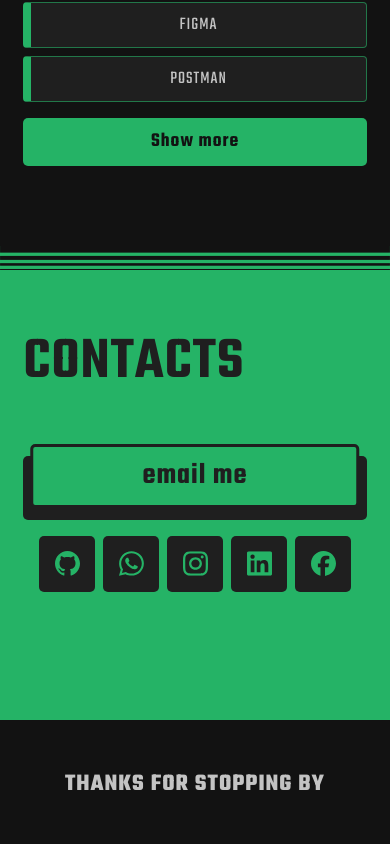
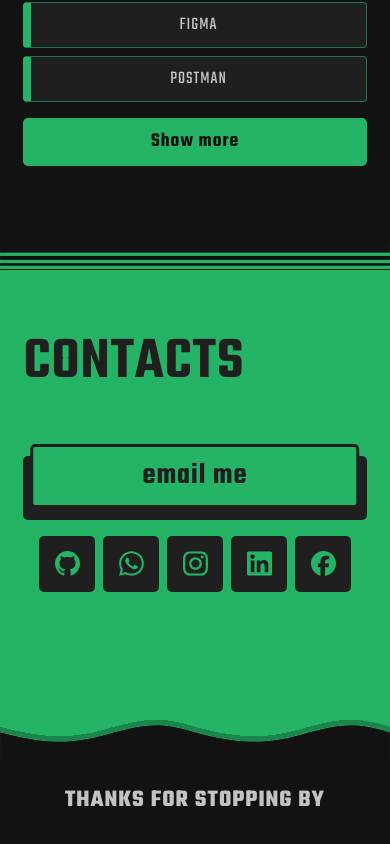
Before and after one commit to Shyar-afrini/portfolio, a Next.js app: page / in a window 390 px wide. Shown: the part 3171-4015 px from the top of the page. Built offline with nearby package versions, Linux system fonts and the light colour scheme; no server answers.

Commit message:
core(addition|fix): Added the sine wave effect to the last section (contacts), also fixed the overflow of the project slider container in mobile view.

```diff
--- a/app/page.tsx
+++ b/app/page.tsx
@@ -7,15 +7,15 @@ import TechStackSection from "@/layouts/tech-stack-section/TechStackSection";
 
 const LastSection = () => {
   return (
-    <div className="w-full h-fit py-12 bg-primary flex items-center justify-center text-2xl xs:text-3xl sm:text-4xl md:text-5xl lg:text-6xl font-bold ">
+    <section className="w-full h-fit pb-12 pt-6 bg-primary flex items-center justify-center text-2xl xs:text-3xl sm:text-4xl md:text-5xl lg:text-6xl font-bold ">
       thanks for stopping by
-    </div>
+    </section>
   );
 };
 
 const Home = () => {
   return (
-    <div className="overflow-hidden relative">
+    <main className="overflow-hidden relative">
       <HeroContainer />
       <AboutContainer />
       <ProjectsContainer />
@@ -23,7 +23,7 @@ const Home = () => {
       <ContactsContainer />
       <LastSection />
       <ArrowUpButton />
-    </div>
+    </main>
   );
 };
 
--- a/layouts/contacts-section/ContactsContainer.tsx
+++ b/layouts/contacts-section/ContactsContainer.tsx
@@ -6,14 +6,13 @@ import linkedin from "@/public/assets/linkedin.svg";
 import RectFade from "@/public/assets/rect-fade-black.svg";
 import whatsapp from "@/public/assets/whatsapp.svg";
 import Image from "next/image";
+import Sine from "@/public/assets/sine.svg";
 
 const ContactsContainer = () => {
-  const socialIcons = [github, whatsapp, instagram, linkedin, facebook];
-
   return (
-    <div id="contacts" className="w-screen h-full bg-accent pb-32">
+    <section id="contacts" className="w-screen h-full bg-accent">
       <Image src={RectFade} alt="rect-fade" />
-      <div className="w-full h-full px-container">
+      <div className="w-full h-full px-container pb-32">
         <h1 className="text-title text-secondary font-semibold py-12">
           contacts
         </h1>
@@ -47,7 +46,8 @@ const ContactsContainer = () => {
           </div>
         </div>
       </div>
-    </div>
+      <Image src={Sine} alt="sine" className="rotate-180" />
+    </section>
   );
 };
 
--- a/layouts/projects-section/ProjectsContainer.tsx
+++ b/layouts/projects-section/ProjectsContainer.tsx
@@ -13,7 +13,9 @@ import ExpandableImage from "@/components/ExpandableImage";
 import ExternalLink from "@/public/assets/visit.svg";
 import Link from "next/link";
 import { TechGroup } from "../tech-stack-section/TechStackSection";
-import { PanelBottomClose } from "lucide-react";
+import ChevronDown from "@/public/assets/ChevronDown.svg";
+import { MinusIcon } from "lucide-react";
+import { useRouter } from "next/navigation";
 
 const ProjectsContainer = () => {
   const [data, setData] = useState<TContent[]>();
@@ -42,7 +44,7 @@ const ProjectsContainer = () => {
   useEffect(() => {}, [currentTitle]);
 
   return (
-    <div
+    <section
       id="projects"
       className="w-screen h-full overflow-hidden pb-20 relative"
     >
@@ -71,7 +73,7 @@ const ProjectsContainer = () => {
         slideOpen={slideOpen}
         setSlideOpen={setSlideOpen}
       />
-    </div>
+    </section>
   );
 };
 
@@ -88,6 +90,7 @@ const ProjectSlider = ({
   data: TContent[] | undefined;
   currentTitle: string;
 }) => {
+  const router = useRouter();
   const [project, setProject] = useState<TContent>();
   const containerRef = useRef<HTMLDivElement>(null);
   const [variants, setVariants] = useState({
@@ -124,6 +127,12 @@ const ProjectSlider = ({
     // eslint-disable-next-line react-hooks/exhaustive-deps
   }, [slideOpen]);
 
+  const handleVisitButton = () => {
+    if (!project?.link) return;
+    // ? 'noopener,noreferrer' These just mean to seperate the window object from the portfolio from the other site.
+    window.open(project.link, "_blank", "noopener,noreferrer");
+  };
+
   return (
     <AnimatePresence>
       {slideOpen && (
@@ -134,8 +143,14 @@ const ProjectSlider = ({
           exit="initial"
           transition={{ duration: 0.4, ease: "backInOut" }}
           ref={containerRef}
-          className="h-[98dvh] w-screen overflow-scroll fixed bottom-0 left-0 z-[45] bg-primary border-t-2 border-t-accent/50 rounded-corner p-container pb-32 flex flex-col items-center gap-8"
+          className="h-full w-screen overflow-scroll fixed bottom-0 left-0 z-[45] bg-primary border-t-2 border-t-accent/50 rounded-corner px-container pt-10 pb-32 flex flex-col items-center gap-8"
         >
+          <div
+            onClick={() => setSlideOpen(false)}
+            className="absolute top-0 left-1/2 -translate-x-1/2 w-fit aspect-square cursor-pointer"
+          >
+            <Image src={ChevronDown} alt="ChevronDown" className="w-8" />
+          </div>
           <div className="grid grid-cols-1 md:grid-cols-2 w-full gap-4">
             <ExpandableImage image={project?.gallery?.[0]?.url} />
             <ExpandableImage image={project?.gallery?.[1]?.url} />
@@ -146,9 +161,8 @@ const ProjectSlider = ({
               {project?.description.text}
             </p>
           </div>
-          <Link
-            target={"_blank"}
-            href={`${project?.link}`}
+          <button
+            onClick={handleVisitButton}
             className="w-fit px-6 py-3 hover:opacity-90 bg-accent text-[22px] text-primary rounded-corner flex gap-3 items-center transition-all ease-in-out duration-200"
           >
             <Image
@@ -157,7 +171,7 @@ const ProjectSlider = ({
               className="w-5 aspect-square"
             />
             {project?.link ? "visit site" : "Coming Soon!"}
-          </Link>
+          </button>
           <TechnologiesSection techstack={project?.techstack} />
         </motion.div>
       )}
```
Also changed, not shown: public/assets/ChevronDown.svg (added).
